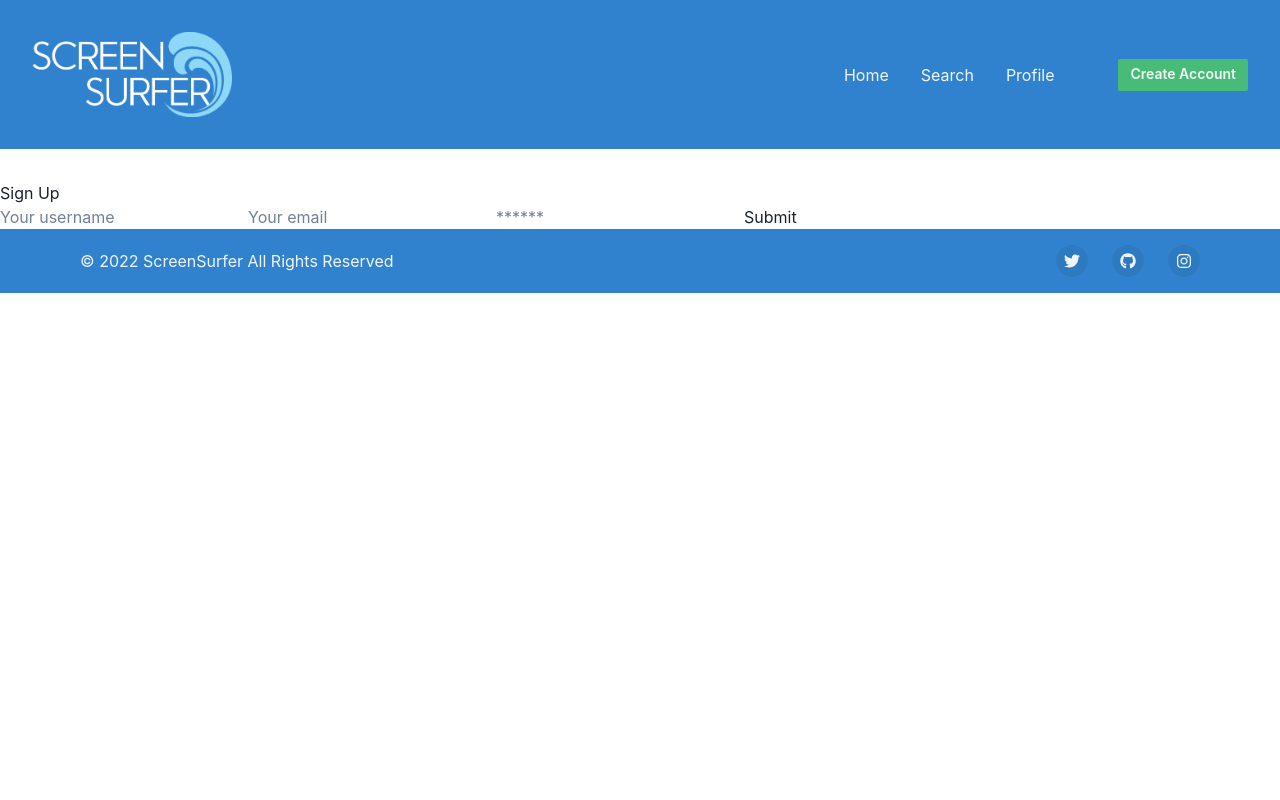
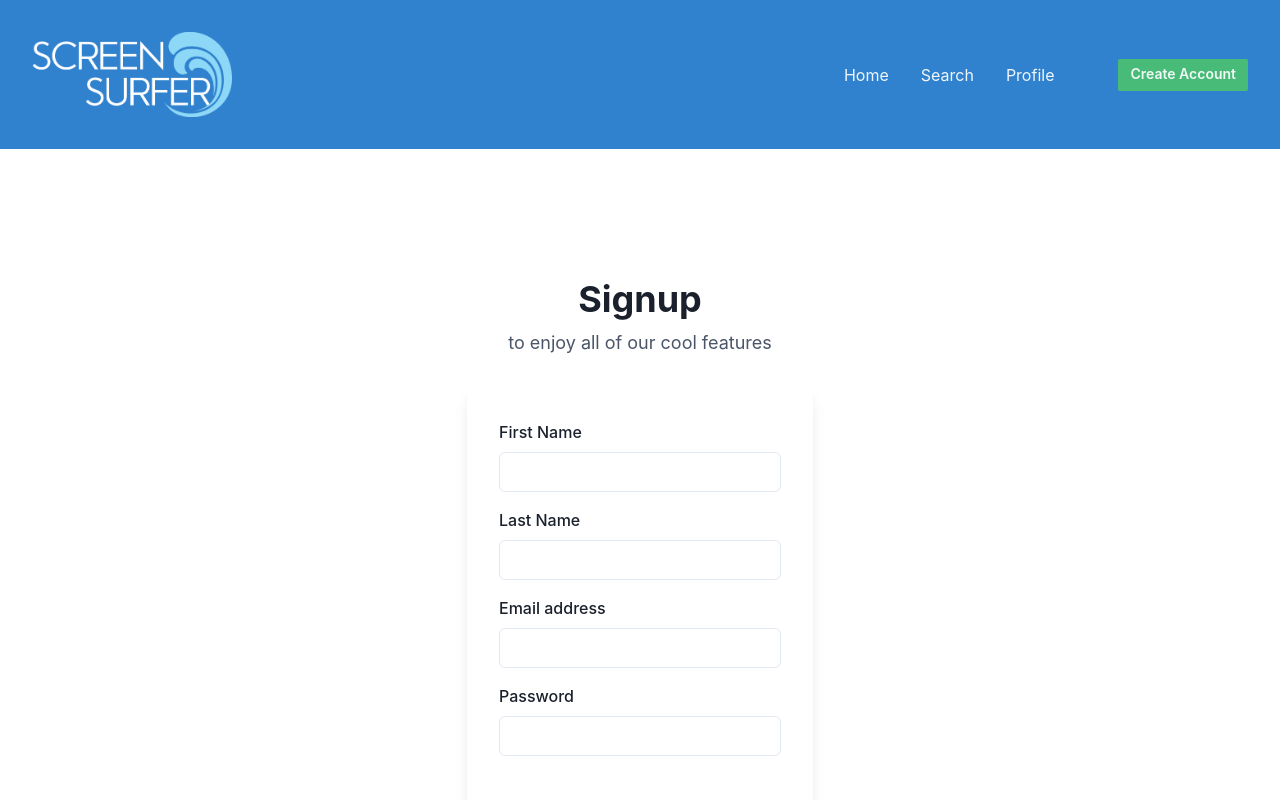
Before and after one commit to brbates86/ScreenSurfer, a React (Create React App) app in the folder client/: page /signup in a window 1280 px wide. Shown: the top 800 px of the page. Built offline with nearby package versions, Linux system fonts and the light colour scheme.

Commit message:
update the sign up page

```diff
--- a/client/src/pages/Signup.js
+++ b/client/src/pages/Signup.js
@@ -1,6 +1,6 @@
 import React, { useState } from 'react';
 import { Link } from 'react-router-dom';
-
+import {Flex, Box, FormControl, FormLabel, Input, Stack, Button, Heading, Text, useColorModeValue} from '@chakra-ui/react';
 import { useMutation } from '@apollo/client';
 import { ADD_PROFILE } from '../utils/mutations';
 
@@ -40,63 +40,65 @@
     }
   };
 
-  return (
-    <main>
-      <div>
-        <div>
-          <h4>Sign Up</h4>
-          <div>
-            {data ? (
-              <p>
-                Success! You may now head{' '}
-                <Link to="/">back to the homepage.</Link>
-              </p>
-            ) : (
-              <form onSubmit={handleFormSubmit}>
-                <input
-                  className="form-input"
-                  placeholder="Your username"
-                  name="name"
-                  type="text"
-                  value={formState.name}
-                  onChange={handleChange}
-                />
-                <input
-                  className="form-input"
-                  placeholder="Your email"
-                  name="email"
-                  type="email"
-                  value={formState.email}
-                  onChange={handleChange}
-                />
-                <input
-                  className="form-input"
-                  placeholder="******"
-                  name="password"
-                  type="password"
-                  value={formState.password}
-                  onChange={handleChange}
-                />
-                <button
-                  className="btn btn-block btn-info"
-                  style={{ cursor: 'pointer' }}
-                  type="submit"
-                >
-                  Submit
-                </button>
-              </form>
-            )}
+// import { useMutation } from '@apollo/client';
+// import { ADD_PROFILE } from '../utils/mutations';
 
-            {error && (
-              <div className="my-3 p-3 bg-danger text-white">
-                {error.message}
-              </div>
-            )}
-          </div>
-        </div>
-      </div>
-    </main>
-  );
-};
+    return (
+      <Flex
+        minH={'100vh'}
+        align={'center'}
+        justify={'center'}
+        bg={useColorModeValue('white', 'blue.500')}>
+        <Stack spacing={8} mx={'auto'} maxW={'lg'} py={12} px={6}>
+          <Stack align={'center'}>
+            <Heading fontSize={'4xl'}>Signup</Heading>
+            <Text fontSize={'lg'} color={'gray.600'}>
+              to enjoy all of our cool <Link color={'blue.400'}>features</Link>
+            </Text>
+          </Stack>
+          <Box
+            rounded={'sm'}
+            bg={useColorModeValue('whiteAlpha.500', 'blue.400')}
+            boxShadow={'lg'}
+            p={8}>
+            <Stack spacing={4}>
+            <FormControl id="name">
+                <FormLabel>First Name</FormLabel>
+                <Input type="email" />
+              </FormControl>
+              <FormControl id="email">
+                <FormLabel>Last Name</FormLabel>
+                <Input type="email" />
+              </FormControl>
+              <FormControl id="email">
+                <FormLabel>Email address</FormLabel>
+                <Input type="email" />
+              </FormControl>
+              <FormControl id="password">
+                <FormLabel>Password</FormLabel>
+                <Input type="password" />
+              </FormControl>
+              <Stack spacing={10}>
+                <Stack
+                  direction={{ base: 'column', sm: 'row' }}
+                  align={'start'}
+                  justify={'space-between'}>
+
+                </Stack>
+                <Button
+                  bg={'green.400'}
+                  color={'white'}
+                  _hover={{
+                    bg: 'blue.300',
+                  }}>
+                  Sign Up
+                </Button>
+              </Stack>
+            </Stack>
+          </Box>
+        </Stack>
+      </Flex>
+    );
+  }
 
 export default Signup;
```
